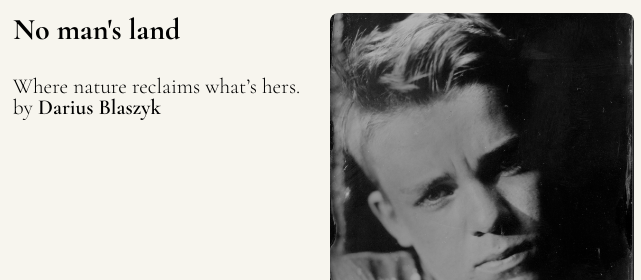
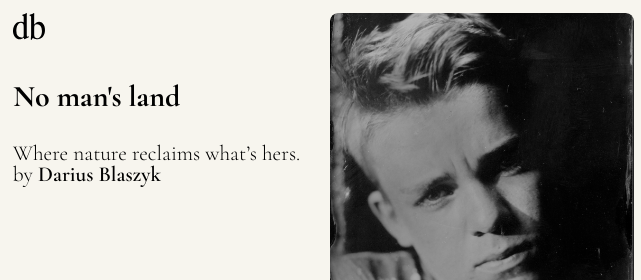
Before and after one commit to daar/daar.github.io, an Astro site: page / in a window 1280 px wide. Shown: the top 280 px of the page, 0-641 px from the left. Built offline with nearby package versions, Linux system fonts and the light colour scheme; Astro itself is replaced by a stand-in of ours.

Commit message:
add icon to index page

```diff
--- a/src/pages/index.astro
+++ b/src/pages/index.astro
@@ -11,6 +11,9 @@ import { photos } from '../photos'
       <div class="grid__cell grid__cell--padded">
         <div class="frame">
           <h1 class="frame__title oh">
+            <img src="/favicon.svg" width="32px"/>
+            <br>
+            <br>
             <span class="oh__inner">No man's land</span>
           </h1>
           <nav class="frame__links">
```
